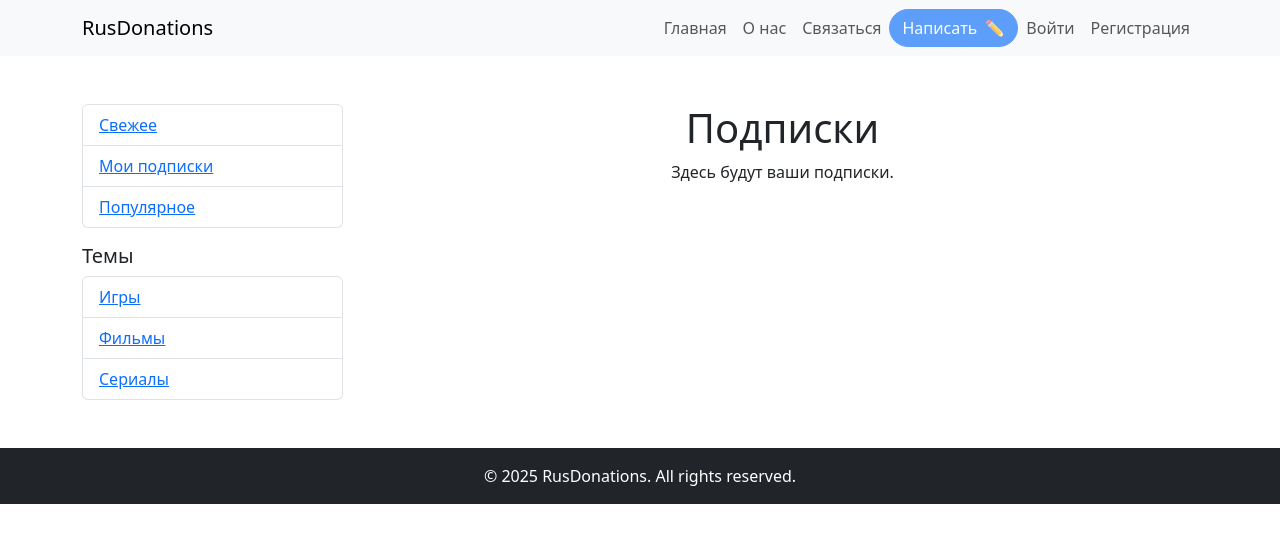
After one commit to MshaFilipushko/PostUp, a Django app: page /accounts/subs/ in a window 1280 px wide. The commit adds this page. Shown: the top 543 px of the page. Run offline with Django 4.2, Linux system fonts and the light colour scheme.

Commit message:
Сделал красоту

```diff
--- a/app_user/urls.py
+++ b/app_user/urls.py
@@ -12,5 +12,6 @@
     path('donations/', views.donations, name='donations'),
     path('settings/', views.settings, name='settings'),
     path('profile/<str:username>/', views.user_profile, name='user_profile'),
+    path('subs/', views.subs, name='subs'),
 
 ]
--- a/app_user/views.py
+++ b/app_user/views.py
@@ -41,6 +41,9 @@
 def settings(request):
     return render(request, 'accounts/settings.html', {'title': 'Настройки'})
 
+def subs(request):
+    return render(request, 'accounts/subs.html', {'title': 'Подписки'})
+
 
 def user_profile(request, username):
     profile_user = get_object_or_404(User, username=username)
--- a/templates/accounts/bookmarks.html
+++ b/templates/accounts/bookmarks.html
@@ -4,7 +4,7 @@
 {% block title %}Мои закладки{% endblock %}
 
 {% block content %}
-<div class="container">
+<div class="container text-center">
     <h1 class="mb-4">Мои закладки</h1>
 
     {% if bookmarks %}
--- a/templates/accounts/profile.html
+++ b/templates/accounts/profile.html
@@ -1,7 +1,7 @@
 {% extends 'base.html' %}
 
 {% block content %}
-<div class="container">
+<div class="container text-center">
     <h1 class="text-center">{{ title }}</h1>
     <p class="text-center">Это страница профиля пользователя {{ user.username }}.</p>
 
--- /dev/null
+++ b/templates/accounts/subs.html
@@ -0,0 +1,10 @@
+{% extends 'base.html' %}
+
+{% block title %}{{ title }}{% endblock %}
+
+{% block content %}
+<div class="container text-center">
+    <h1>{{ title }}</h1>
+    <p>Здесь будут ваши подписки.</p>
+</div>
+{% endblock %}
--- a/templates/accounts/user_profile.html
+++ b/templates/accounts/user_profile.html
@@ -1,7 +1,7 @@
 {% extends 'base.html' %}
 {% load static %}
 {% block content %}
-<div class="container">
+<div class="container text-center">
     <div class="d-flex align-items-center mb-4">
         <div class="avatar-circle me-2">{{ profile_user.username|first|upper }}</div>
         <h3>{{ profile_user.username }}</h3>
--- a/templates/base.html
+++ b/templates/base.html
@@ -92,7 +92,7 @@
                                 <li><a class="dropdown-item" href="{% url 'bookmarks' %}">Закладки</a></li>
                                 <li><a class="dropdown-item" href="{% url 'donations' %}">Донаты</a></li>
                                 <li><a class="dropdown-item" href="{% url 'settings' %}">Настройки</a></li>
-                                <li><a class="dropdown-item" href="{% url 'settings' %}">Подписки</a></li>
+                                <li><a class="dropdown-item" href="{% url 'subs' %}">Подписки</a></li>
                                 <li><hr class="dropdown-divider"></li>
                                 <li><a class="dropdown-item text-danger" href="{% url 'logout' %}">Выйти</a></li>
                             </ul>
```
Also changed, not shown: db.sqlite3.
